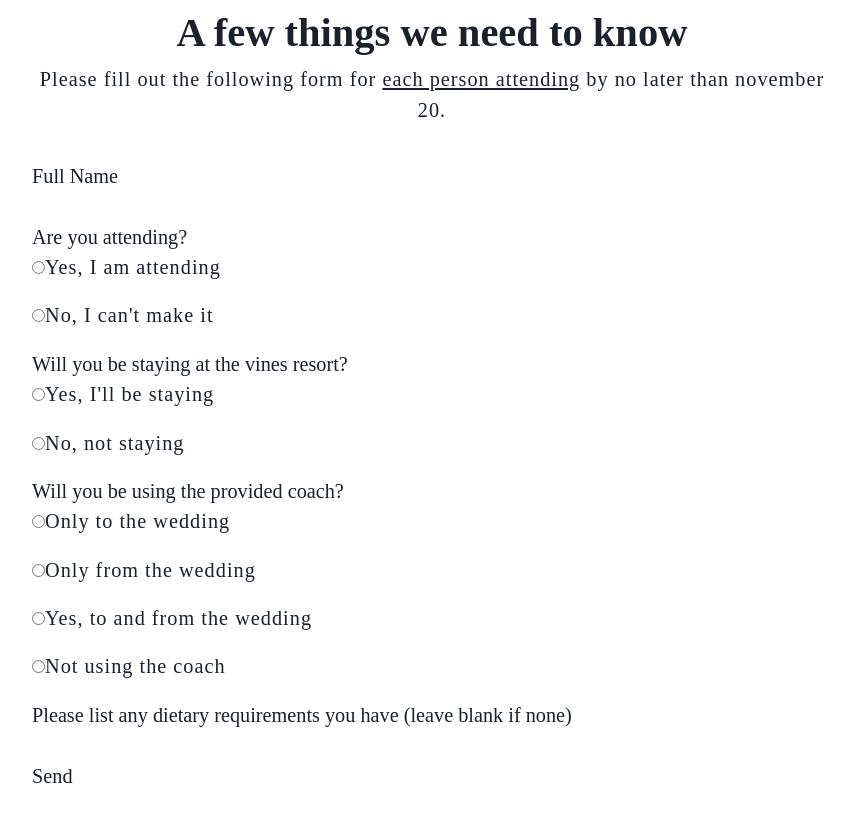
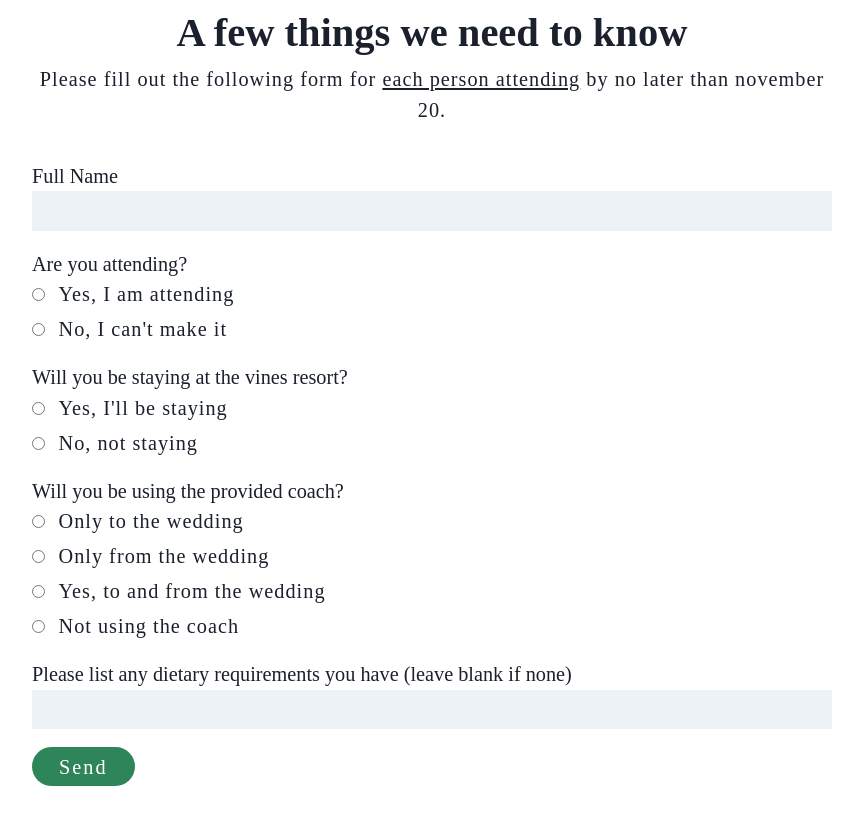
Before and after one commit to JMG1995/wedding-website, a Gatsby site: page / in a window 1280 px wide. Shown: the part 1140-1964 px from the top of the page, without its empty margins (208-1071 px from the left). Built offline with nearby package versions, Linux system fonts and the light colour scheme; Gatsby itself is replaced by a stand-in of ours; what @tailwindcss/custom-forms would draw is missing.

Commit message:
Style the form a bit

```diff
--- a/src/css/style.css
+++ b/src/css/style.css
@@ -11,5 +11,17 @@ p {
 	@apply mb-4 tracking-wider;
 }
 
+form p {
+	@apply mb-1;
+}
+
+form p label {
+	@apply ml-3;
+}
+
+form div {
+	@apply mb-4;
+}
+
 /*! purgecss end ignore */
 @tailwind utilities;
--- a/src/pages/index.js
+++ b/src/pages/index.js
@@ -52,7 +52,11 @@ function IndexPage() {
 					data-netlify="true">
 					<div>
 						<label className="block">Full Name</label>
-						<input className="bg-grey-400" type="text" name="name" />
+						<input
+							className="bg-gray-200 px-2 py-1 w-full"
+							type="text"
+							name="name"
+						/>
 					</div>
 					<div>
 						<label className="block">Are you attending?</label>
@@ -129,10 +133,18 @@ function IndexPage() {
 							Please list any dietary requirements you have (leave blank if
 							none)
 						</label>
-						<input className="bg-grey-400" type="text" name="diet-reqs" />
+						<input
+							className="bg-gray-200 px-2 py-1 w-full"
+							type="text"
+							name="diet-reqs"
+						/>
 					</div>
 					<div>
-						<button type="submit">Send</button>
+						<button
+							className="px-6 rounded-full text-white tracking-widest py-1 bg-green-700 block"
+							type="submit">
+							Send
+						</button>
 					</div>
 				</form>
 			</section>
```
